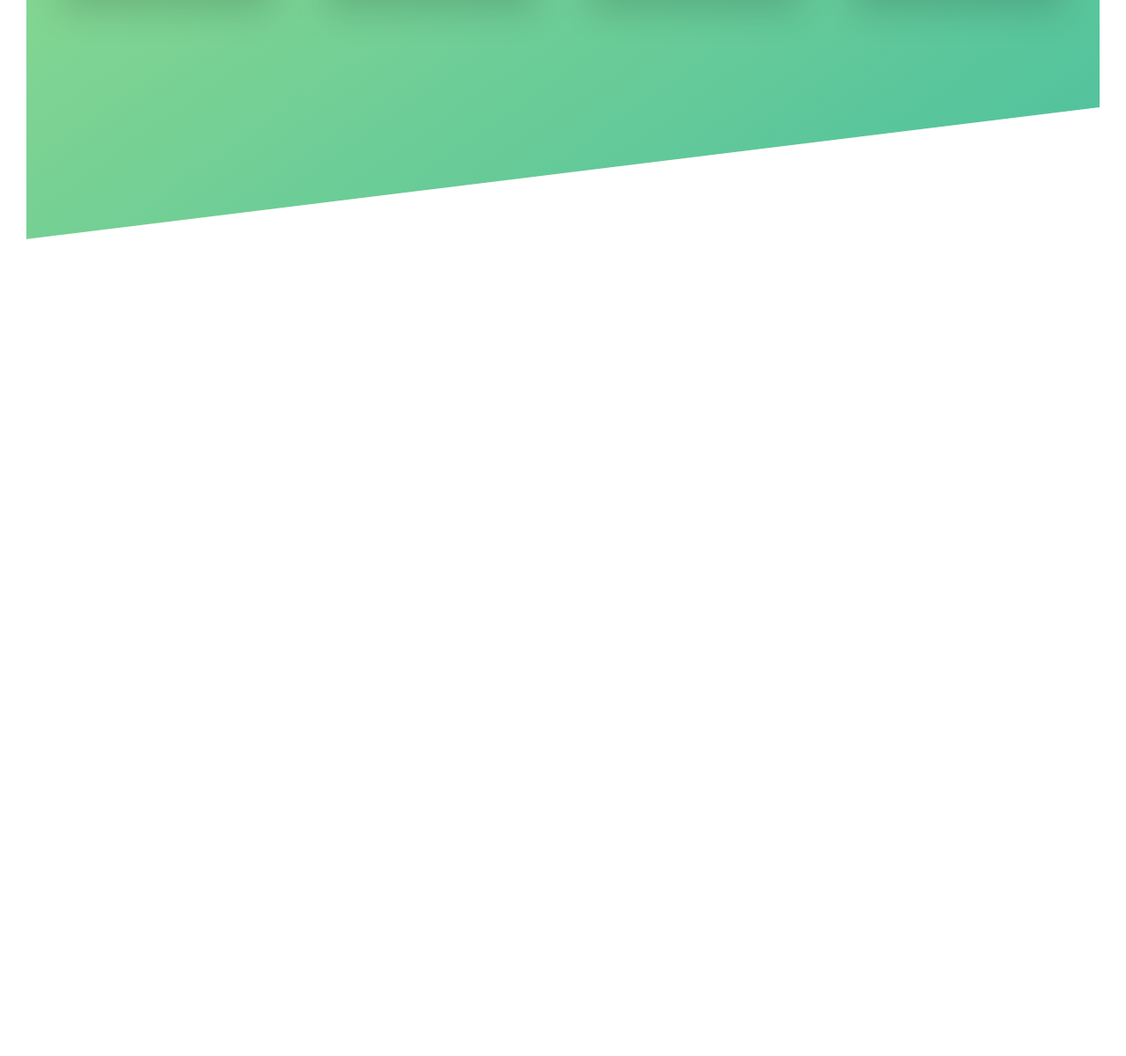
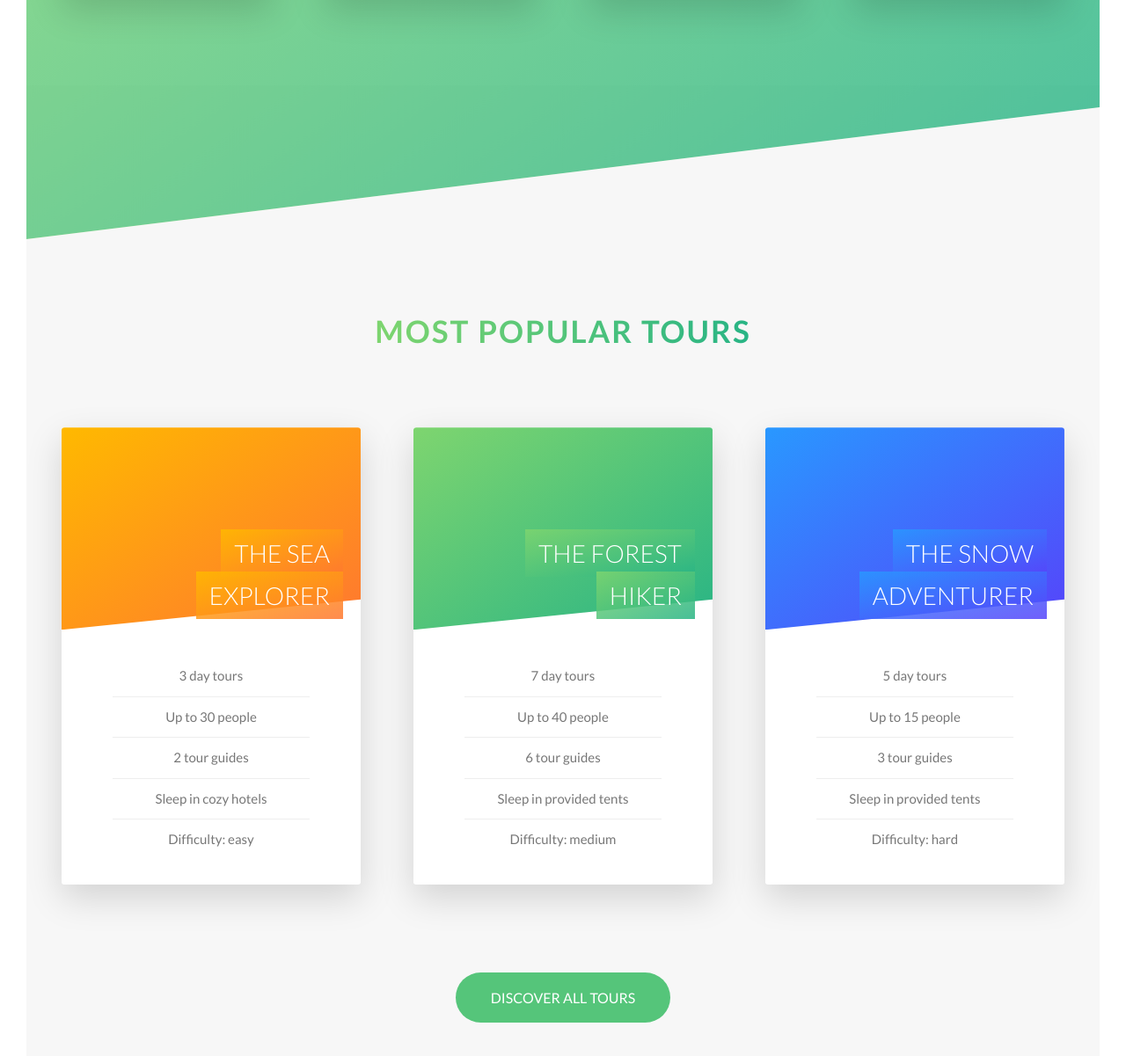
Before and after one commit to Rimao416/css, a website: page index.html in a window 1280 px wide. Shown: the part 2070-3271 px from the top of the page at 88% size. Before the commit the page ends 2342 px from the top, so only its background shows below. Drawn offline with Linux system fonts and the light colour scheme.

Commit message:
ToursSection

```diff
--- a/index.html
+++ b/index.html
@@ -82,7 +82,7 @@
                     <div class="feature-box">
                         <i class="feature-box__icon icon-basic-map"></i>
                         <h3 class="heading-tertiary u-margin-bottom-small">Find your way</h3>
-                         <p class="feature-box__text">
+                        <p class="feature-box__text">
                             Lorem ipsum dolor sit amet consectetur adipisicing elit. Aperiam, ipsum sapiente aspernatur.
                         </p>
                     </div>
@@ -99,7 +99,116 @@
                 </div>
             </div>
         </section>
+        <section class="section-tours" id="section-tours">
+            <div class="u-center-text u-margin-bottom-big">
+                <h2 class="heading-secondary">
+                    Most popular tours
+                </h2>
+            </div>
 
+            <div class="row">
+                <div class="col-1-of-3">
+                   <div class="card">
+                       <div class="card__side card__side--front">
+                            <div class="card__picture card__picture--1">
+                                &nbsp;
+                            </div>
+                            <h4 class="card__heading">
+                                <span class="card__heading-span card__heading-span--1">The Sea Explorer</span>
+                            </h4>
+                            <div class="card__details">
+                                <ul>
+                                    <li>3 day tours</li>
+                                    <li>Up to 30 people</li>
+                                    <li>2 tour guides</li>
+                                    <li>Sleep in cozy hotels</li>
+                                    <li>Difficulty: easy</li>
+                                </ul>
+                            </div>
+                       </div>
+                       <div class="card__side card__side--back card__side--back-1">
+                            <div class="card__cta">
+                                <div class="card__price-box">
+                                    <p class="card__price-only">Only</p>
+                                    <p class="card__price-value">$297</p>
+                                </div>
+                                <a href="#popup" class="btn btn--white">Book now!</a>
+                            </div>
+                        </div>
+                   </div>
+                </div>
+
+
+                <div class="col-1-of-3">
+                    <div class="card">
+                        <div class="card__side card__side--front">
+                            <div class="card__picture card__picture--2">
+                                &nbsp;
+                            </div>
+                            <h4 class="card__heading">
+                                <span class="card__heading-span card__heading-span--2">The Forest Hiker</span>
+                            </h4>
+                            <div class="card__details">
+                                <ul>
+                                    <li>7 day tours</li>
+                                    <li>Up to 40 people</li>
+                                    <li>6 tour guides</li>
+                                    <li>Sleep in provided tents</li>
+                                    <li>Difficulty: medium</li>
+                                </ul>
+                            </div>
+
+                        </div>
+                        <div class="card__side card__side--back card__side--back-2">
+                            <div class="card__cta">
+                                <div class="card__price-box">
+                                    <p class="card__price-only">Only</p>
+                                    <p class="card__price-value">$497</p>
+                                </div>
+                                <a href="#popup" class="btn btn--white">Book now!</a>
+                            </div>
+                        </div>
+                    </div>
+                </div>
+
+
+                <div class="col-1-of-3">
+                    <div class="card">
+                        <div class="card__side card__side--front">
+                            <div class="card__picture card__picture--3">
+                                &nbsp;
+                            </div>
+                            <h4 class="card__heading">
+                                <span class="card__heading-span card__heading-span--3">The Snow Adventurer</span>
+                            </h4>
+                            <div class="card__details">
+                                <ul>
+                                    <li>5 day tours</li>
+                                    <li>Up to 15 people</li>
+                                    <li>3 tour guides</li>
+                                    <li>Sleep in provided tents</li>
+                                    <li>Difficulty: hard</li>
+                                </ul>
+                            </div>
+
+                        </div>
+                        <div class="card__side card__side--back card__side--back-3">
+                            <div class="card__cta">
+                                <div class="card__price-box">
+                                    <p class="card__price-only">Only</p>
+                                    <p class="card__price-value">$897</p>
+                                </div>
+                                <a href="#popup" class="btn btn--white">Book now!</a>
+                            </div>
+                        </div>
+                    </div>
+                </div>
+            </div>
+
+            <div class="u-center-text u-margin-top-huge">
+                <a href="#" class="btn btn--green">Discover all tours</a>
+            </div>
+        </section>
     </main>
 
 
--- a/sass/components/_card.scss
+++ b/sass/components/_card.scss
@@ -1,8 +1,9 @@
+
 .card {
 
     // FUNCTIONALITY
-    perspective: 150rem;
-    -moz-perspective: 150rem;
+    // perspective: 150rem;
+    // -moz-perspective: 150rem;
     position: relative;
     height: 52rem;
 
@@ -49,7 +50,7 @@
     }
 
 
-    // FRONT SIDE STYLING
+     // FRONT SIDE STYLING
     &__picture {
         background-size: cover;
         height: 23rem;
@@ -132,7 +133,7 @@
         }
     }
 
-    // FRONT SIDE STYLING
+     // FRONT SIDE STYLING
     &__cta {
         position: absolute;
         top: 50%;
```
Also changed, not shown: css/style.css.
